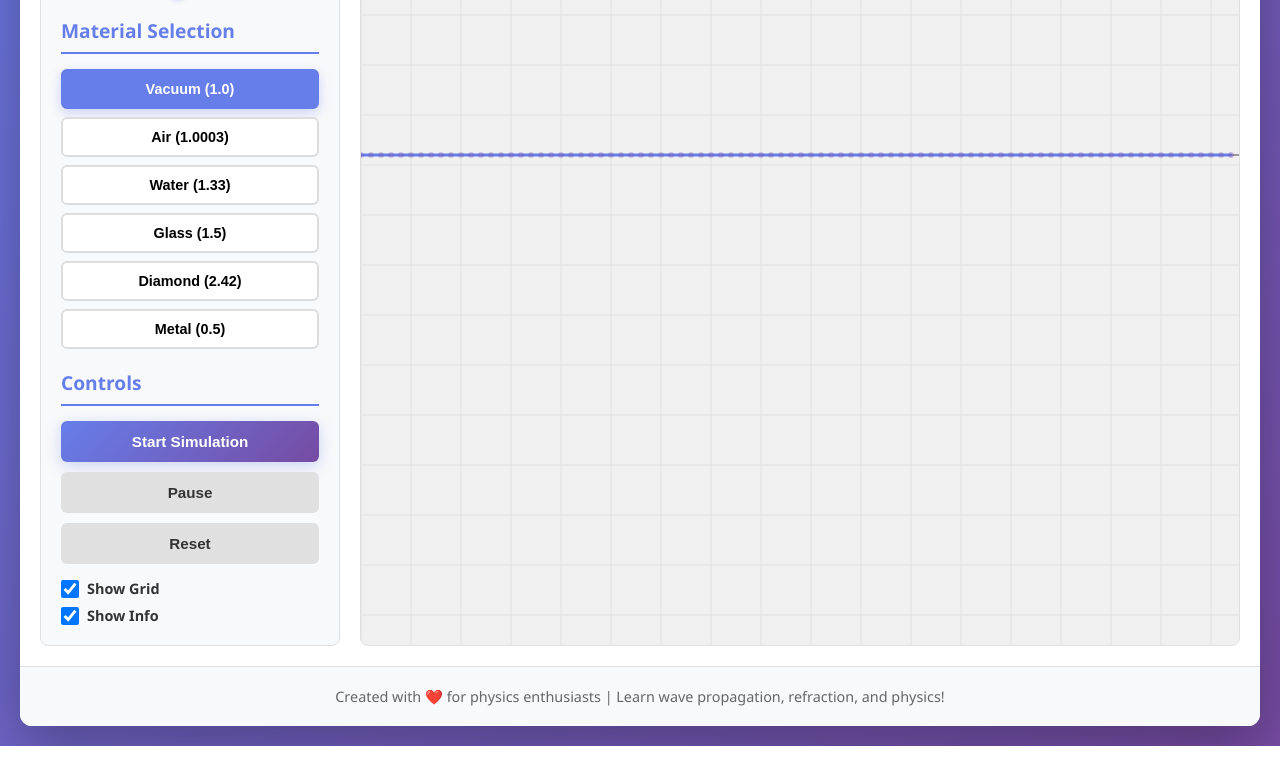
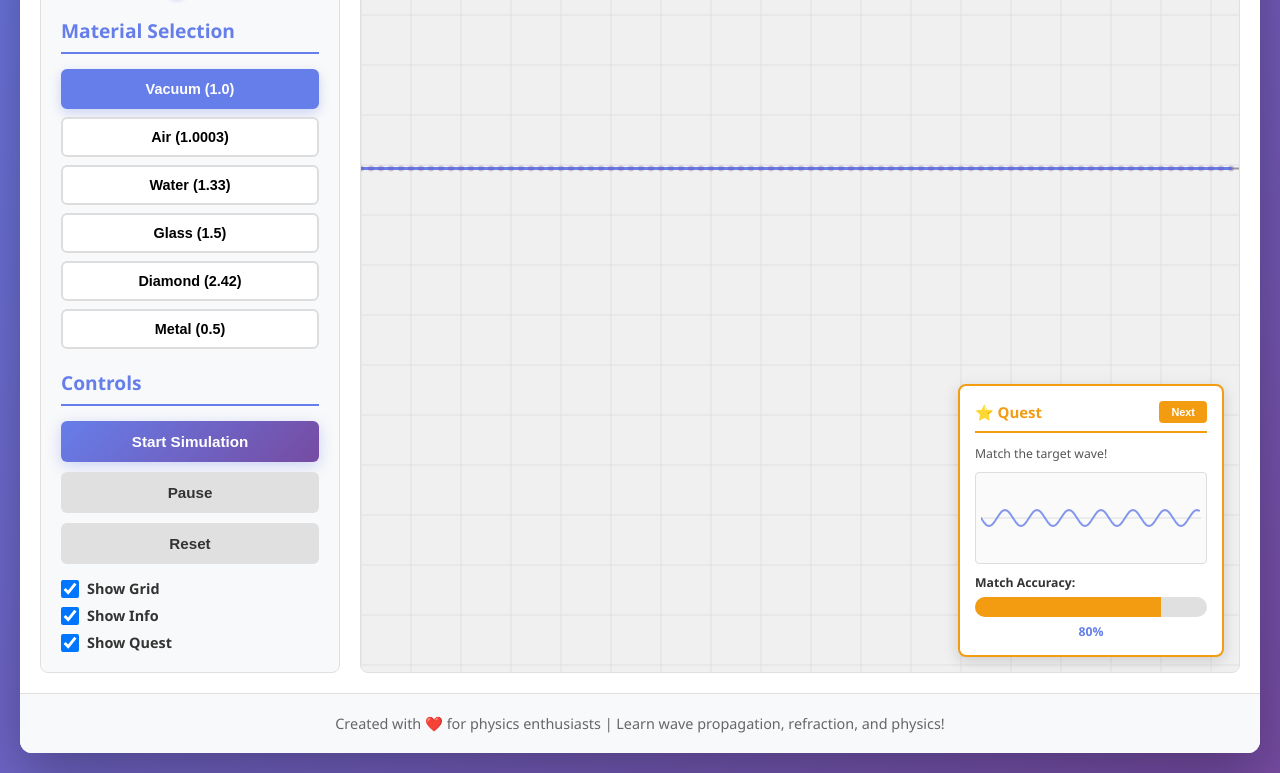
Before and after one commit to belekaLT/Light-wave, a plain HTML site: page index.html in a window 1280 px wide. Shown: the part 525-1298 px from the top of the page. Before the commit the page ends 1271 px from the top, so only its background shows below. Drawn offline with Linux system fonts and the light colour scheme.

Commit message:
Fix: Add quest HTML elements to make simulation work

```diff
--- a/index.html
+++ b/index.html
@@ -63,11 +63,16 @@
                         <input type="checkbox" id="infoToggle" checked>
                         Show Info
                     </label>
+                    <label>
+                        <input type="checkbox" id="questToggle" checked>
+                        Show Quest
+                    </label>
                 </div>
             </div>
 
             <div class="canvas-container">
                 <canvas id="waveCanvas"></canvas>
+
                 <div id="infoBox" class="info-box">
                     <div class="info-item">
                         <span class="label">Frequency:</span>
@@ -94,6 +99,26 @@
                         <span class="value" id="infoRefraction">1.0</span>
                     </div>
                 </div>
+
+                <div id="questBox" class="quest-box">
+                    <div class="quest-header">
+                        <h3>⭐ Quest</h3>
+                        <button id="nextQuestBtn" class="quest-btn">Next</button>
+                    </div>
+                    <div class="quest-content">
+                        <p id="questDescription">Match the target wave!</p>
+                        <div class="quest-target-wave">
+                            <canvas id="targetWaveCanvas"></canvas>
+                        </div>
+                        <div class="quest-accuracy">
+                            <div class="accuracy-label">Match Accuracy:</div>
+                            <div class="accuracy-bar">
+                                <div id="accuracyFill" class="accuracy-fill" style="width: 0%"></div>
+                            </div>
+                            <div id="accuracyPercent" class="accuracy-percent">0%</div>
+                        </div>
+                    </div>
+                </div>
             </div>
         </div>
 
```
